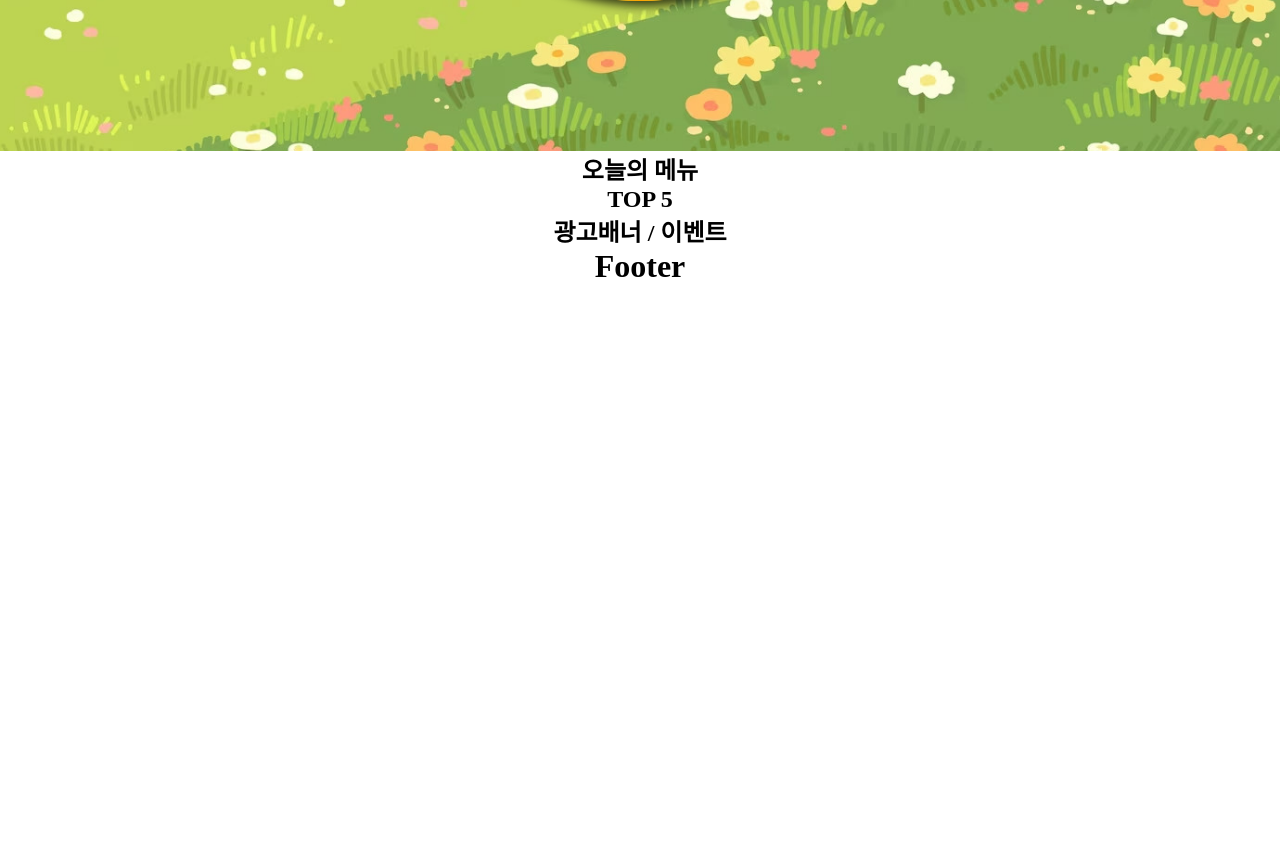
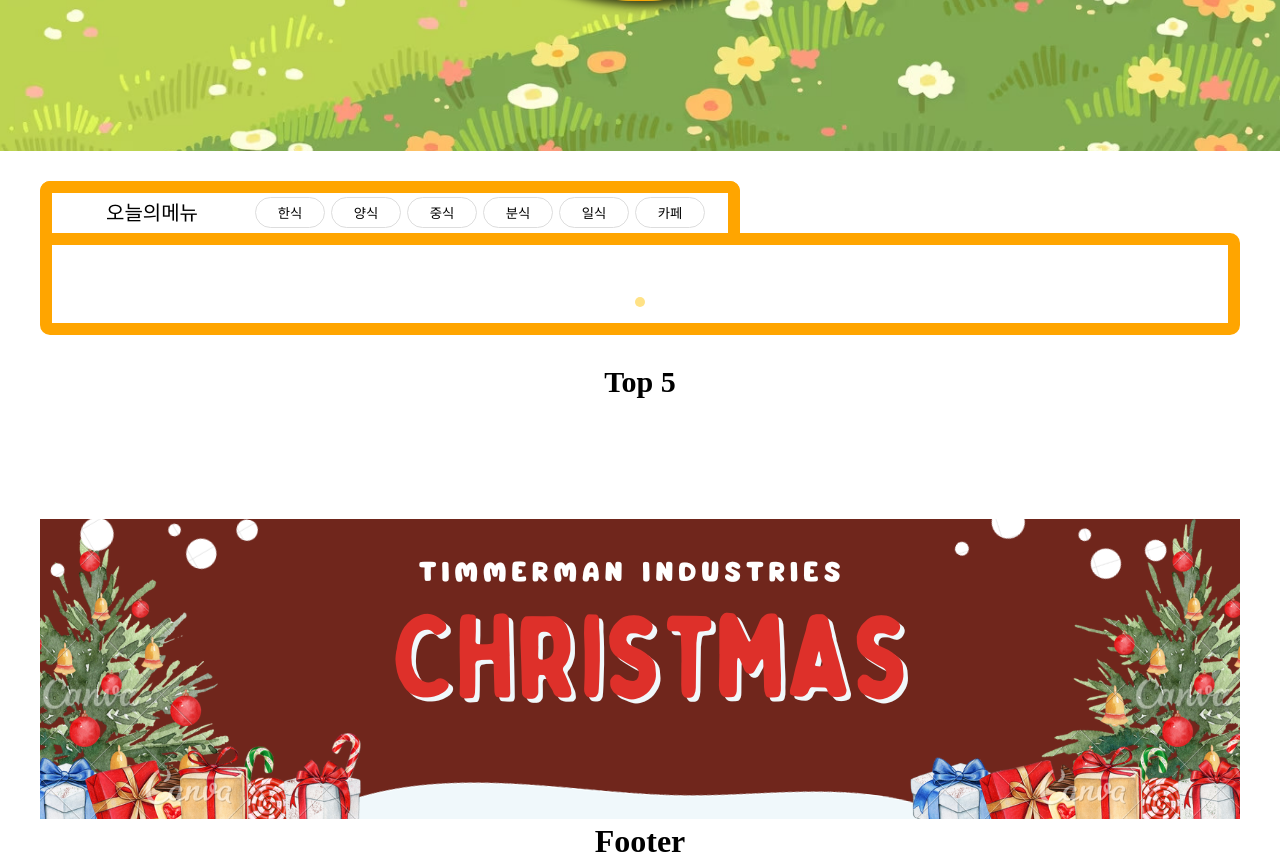
Before and after one commit to RANDOMBOBS/makgol, a Java web app: page / in a window 1280 px wide. Shown: the part 749-1609 px from the top of the page. Before the commit the page ends 1026 px from the top, so only its background shows below. Run offline with Spring Boot 4, a stand-in JSP engine, Linux system fonts and the light colour scheme; data that the repository does not hold is empty; some of the project's set-up classes (security, data sources, template engines, error pages and the like) are left out, and stand-ins take their place.

Commit message:
top menu

```diff
--- a/src/main/java/com/org/makgol/category/controller/CategoryListController.java
+++ b/src/main/java/com/org/makgol/category/controller/CategoryListController.java
@@ -29,8 +29,6 @@
 		model.addAttribute("category", category );
 		return nextPage;
 	}
-
-
 
 	@RequestMapping(value = "/categoryMain", method = { RequestMethod.GET, RequestMethod.POST })
 	public String categoryMain() {
--- a/src/main/java/com/org/makgol/category/dao/CategoryListDao.java
+++ b/src/main/java/com/org/makgol/category/dao/CategoryListDao.java
@@ -17,9 +17,6 @@
 
 	@Autowired
 	JdbcTemplate jdbcTemplate;
-
-
-
 
 	public List<CategoryListVo> selectCategory(String where) {
 		String sql = "SELECT menu FROM category_list " + where;
--- a/src/main/java/com/org/makgol/category/vo/CategoryListVo.java
+++ b/src/main/java/com/org/makgol/category/vo/CategoryListVo.java
@@ -6,8 +6,8 @@
 public class CategoryListVo {
 
     int id;
+    int store_id;
+    String menu_name;
     String category;
-    String menu;
-
 
 }
--- a/src/main/java/com/org/makgol/comment/vo/CommentVo.java
+++ b/src/main/java/com/org/makgol/comment/vo/CommentVo.java
@@ -6,22 +6,16 @@
 
 @Data
 public class CommentVo {
-	// ��� ��ȣ
 	int id;
 
-	// user ���̵�
 	int user_id;
 
-	// �Խñ� ��ȣ
 	int board_id;
 
-	// �ۼ� �ð�
 	String date;
 
-	// ��� ����
 	String content;
 
-	// ��� �ۼ��� �г���
 	String nickname;
 
 	String photo;
--- a/src/main/java/com/org/makgol/main/controller/MainController.java
+++ b/src/main/java/com/org/makgol/main/controller/MainController.java
@@ -26,6 +26,7 @@
 		return "main/main";
 	}
 
+
 	/**
 	 * 음식점의 모든 카테고리 가져오기
 	 * @param model : 돌림판 페이지로 카테고리 목록을 넘김
@@ -51,4 +52,24 @@
 		return "jsp/main/roulette_result";
 
 	}
+
+	// 오늘의 추천 메뉴
+	@RequestMapping(value = "/todayMenuList", method = { RequestMethod.GET, RequestMethod.POST })
+	public String todayMenuList(Model model) {
+		String nextPage = "jsp/main/todayMenu";
+		List<CategoryListVo> categoryVo = mainService.todayMenuList();
+		model.addAttribute("categoryVo",categoryVo);
+		return nextPage;
+	}
+
+	// Top5 메뉴
+	@RequestMapping(value = "/topMenuList", method = { RequestMethod.GET, RequestMethod.POST })
+	public String topMenuList(Model model) {
+		String nextPage = "jsp/main/topMenu";
+		List<CategoryListVo> categoryVo = mainService.topMenuList();
+		model.addAttribute("categoryVo", categoryVo);
+		return nextPage;
+	}
+
+
 }
--- /dev/null
+++ b/src/main/resources/static/css/slick.css
@@ -0,0 +1,104 @@
+/* Slider */
+.slick-slider {
+	position: relative;
+	display: block;
+	box-sizing: border-box;
+	-webkit-user-select: none;
+	-moz-user-select: none;
+	-ms-user-select: none;
+	user-select: none;
+	-webkit-touch-callout: none;
+	-khtml-user-select: none;
+	-ms-touch-action: pan-y;
+	touch-action: pan-y;
+	-webkit-tap-highlight-color: transparent;
+}
+
+.slick-list {
+	position: relative;
+	display: block;
+	overflow: hidden;
+	margin: 0;
+	padding: 0;
+}
+
+.slick-list:focus {
+	outline: none;
+}
+
+.slick-list.dragging {
+	cursor: pointer;
+	cursor: hand;
+}
+
+.slick-slider .slick-track, .slick-slider .slick-list {
+	-webkit-transform: translate3d(0, 0, 0);
+	-moz-transform: translate3d(0, 0, 0);
+	-ms-transform: translate3d(0, 0, 0);
+	-o-transform: translate3d(0, 0, 0);
+	transform: translate3d(0, 0, 0);
+}
+
+.slick-track {
+	position: relative;
+	top: 0;
+	left: 0;
+	display: block;
+	margin-left: auto;
+	margin-right: auto;
+}
+
+.slick-track:before, .slick-track:after {
+	display: table;
+	content: '';
+}
+
+.slick-track:after {
+	clear: both;
+}
+
+.slick-loading .slick-track {
+	visibility: hidden;
+}
+
+.slick-slide {
+	display: none;
+	float: left;
+	height: 100%;
+	min-height: 1px;
+}
+
+[dir='rtl'] .slick-slide {
+	float: right;
+}
+
+.slick-slide img {
+	display: block;
+}
+
+.slick-slide.slick-loading img {
+	display: none;
+}
+
+.slick-slide.dragging img {
+	pointer-events: none;
+}
+
+.slick-initialized .slick-slide {
+	display: flex;
+	justify-content: center;
+}
+
+.slick-loading .slick-slide {
+	visibility: hidden;
+}
+
+.slick-vertical .slick-slide {
+	display: block;
+	height: auto;
+	border: 1px solid transparent;
+}
+
+.slick-arrow.slick-hidden {
+	display: none;
+}
--- /dev/null
+++ b/src/main/resources/static/css/todaymenu.css
@@ -0,0 +1,159 @@
+ul, li {
+	list-style: none;
+}
+
+.todayBtn {
+	width: 70px;
+	border: 1px solid #ddd;
+	border-radius: 20px;
+	background-color: transparent;
+	padding: 5px;
+	margin: 3px;
+}
+
+.today_menu {
+	width: 1200px;
+	margin: 30px auto;
+}
+
+.todaymenu_main_ul {
+	font-family: "Noto Sans KR", sans-serif;
+	border-radius: 10px 10px 0 0;
+	border: 12px solid #ffa500;
+	border-bottom: none;
+	display: flex;
+	justify-content: space-between;
+	line-height: 40px;
+	width: 700px;
+	padding-right: 20px;
+}
+
+.todaymenu_list {
+	display: flex;
+	position: relative;
+}
+
+.slick-initialized .slick-slide{
+	display:flax;
+	justify-content:center;
+}
+
+.fa-circle-arrow-right {
+	position: absolute;
+	top: 45%;
+	right: 0.5%;
+	font-size: 40px;
+	color: #ffa500;
+}
+
+
+.fa-circle-arrow-left {
+	position: absolute;
+	top: 45%;
+	left: 0.8%;
+	font-size: 40px;
+	color: #ffa500;
+}
+
+.slick-slider{
+	text-align:center;
+}
+
+.custom-dots {
+	display: inline-block;
+	vertical-align: middle;
+	margin: 10px 0;
+	padding: 0;
+}
+
+.custom-dots li {
+	list-style: none;
+	cursor: pointer;
+	display: inline-block;
+	margin: 0 6px;
+	padding: 0;
+}
+
+.custom-dots li button {
+	border: none;
+	background: #d1d1d1;
+	color: transparent;
+	cursor: pointer;
+	display: block;
+	height: 10px;
+	width: 10px;
+	border-radius: 100%;
+	padding: 0;
+}
+
+.custom-dots li.slick-active button {
+  background-color: #ffe286;
+}
+
+.todaymenu_list_div {
+	width: 1200px;
+	border: 12px solid #ffa500;
+	border-radius: 0 10px 10px 10px;
+}
+
+.todaymenu_list_ul {
+	display: flex;
+	justify-content: space-between;
+	flex-wrap: wrap;
+	padding: 40px 50px 0px 50px;
+	overflow: hidden;
+	position: relative;
+}
+
+.todaymenu_list_ul .todaymenu_list {
+	font-family: "Noto Sans KR", sans-serif;
+	height: 260px;
+	line-height: 260px;
+	border-radius: 10px;
+	position: relative;
+	overflow: hidden;
+	justify-content: center;
+	border: 2px solid #ffe286;
+	margin:0px 5px;
+}
+
+.todaymenu_list_ul li img {
+	width: 100%;
+	height: 260px;
+	object-fit: cover;
+	border-radius: 7px;
+	filter: brightness(60%);
+}
+
+.todaymenu_list_ul li:hover img {
+	transition: all 0.6s;
+	transform: scale(1.2);
+}
+
+.today {
+	width: 400px;
+	text-align: center;
+	font-size: 20px;
+}
+
+.todaymenu_list_ul li:hover .today_menu_gogo {
+	transition: all 0.6s;
+	opacity: 1;
+	transform: translateY(-30px);
+}
+
+.today_menu_name {
+	color: #fff;
+	z-index: 9999;
+	font-size: 25px;
+	position:absolute;
+}
+
+.today_menu_gogo {
+	position: absolute;
+	top: 50%;
+	opacity: 0;
+	color: #fff;
+	z-index: 999;
+	font-size: 16px;
+}
--- /dev/null
+++ b/src/main/resources/static/css/topmenu.css
@@ -0,0 +1,131 @@
+* {
+	margin: 0;
+	padding: 0;
+}
+
+ul, li {
+	list-style: none;
+}
+
+.top_menu {
+	width: 1200px;
+	margin: 30px auto;
+}
+
+.topmenu_main_div {
+	margin: 30px 0px;
+}
+
+.topmenu_main_div span {
+	text-align:center;
+	font-size:30px;
+	font-weight:bold;
+	display:block;
+}
+
+
+.topmenu_list {
+	display: flex;
+}
+
+.topmenu_list_ul li img {
+	width: 100%;
+	height: 300px;
+	object-fit: cover;
+	border-radius: 7px;
+	filter: brightness(60%);
+}
+
+.topmenu_list_div {
+	width: 1200px;
+	padding: 30px;
+}
+
+.topmenu_list_ul .topmenu_list{
+    opacity:0.7;
+    transform:scale(0.9);
+}
+
+.topmenu_list_ul .slick-center{
+    opacity:1;
+    transform:scale(1.08);
+    //
+}
+
+.topmenu_list_ul .topmenu_list {
+	font-family: "Noto Sans KR", sans-serif;
+	height: 300px;
+	line-height: 300px;
+	border-radius: 10px;
+	position: relative;
+	overflow: hidden;
+	margin:0px 20px;
+	box-shadow: 1px 1px 8px 1px rgba(0, 0, 0, 0.3);
+}
+
+.fa-chevron-right {
+	position: absolute;
+	z-index:999;
+	bottom: 35%;
+	right: 31%;
+	font-size: 40px;
+	color: #ffa500;
+	background-color:white;
+	width: 70px;
+	height: 70px;
+	border-radius:50px;
+	box-shadow: 1px 1px 8px 1px rgba(0, 0, 0, 0.3);
+}
+
+.fa-chevron-right:before{
+	display:flex;
+	justify-content: center;
+	line-height: 70px;
+}
+
+.fa-chevron-left {
+	position: absolute;
+	z-index:999;
+	bottom: 35%;
+	left: 31%;
+	font-size: 40px;
+	color: #ffa500;
+	background-color:white;
+	width: 70px;
+	height: 70px;
+	border-radius:50px;
+	box-shadow: 1px 1px 8px 1px rgba(0, 0, 0, 0.3);
+}
+
+.fa-chevron-left:before{
+	display:flex;
+	justify-content: center;
+	line-height: 70px;
+}
+
+.top_menu_name {
+	color: #fff;
+	z-index: 9999;
+	font-size: 25px;
+	position:absolute;
+}
+
+.topmenu_list_ul li:hover img {
+	transition: all 0.6s;
+	transform: scale(1.2);
+}
+
+.topmenu_list_ul li:hover .top_menu_gogo {
+	transition: all 0.6s;
+	opacity: 1;
+	transform: translateY(-30px);
+}
+
+.top_menu_gogo {
+	position: absolute;
+	top: 50%;
+	opacity: 0;
+	color: #fff;
+	z-index: 999;
+	font-size: 16px;
+}
--- a/src/main/webapp/WEB-INF/views/home.jsp
+++ b/src/main/webapp/WEB-INF/views/home.jsp
@@ -5,22 +5,31 @@
 <html>
 <head>
 <meta charset="UTF-8" />
+
+<link href="<c:url value='/resources/static/css/main.css' />" rel="stylesheet"
+	type="text/css" />
+<link href="<c:url value='/resources/static/css/header.css' />" rel="stylesheet"
+	type="text/css" />
+<link href="<c:url value='/resources/static/css/todaymenu.css' />" rel="stylesheet"
+    type="text/css" />
+<link href="<c:url value='/resources/static/css/topmenu.css' />" rel="stylesheet"
+    type="text/css" />
+    <link href="<c:url value='/resources/static/css/slick.css' />" rel="stylesheet"
+        type="text/css" />
 <script
 	src="https://cdnjs.cloudflare.com/ajax/libs/jquery/1.12.4/jquery.min.js"
 	integrity="sha512-jGsMH83oKe9asCpkOVkBnUrDDTp8wl+adkB2D+//JtlxO4SrLoJdhbOysIFQJloQFD+C4Fl1rMsQZF76JjV0eQ=="
 	crossorigin="anonymous" referrerpolicy="no-referrer"></script>
 <link rel="stylesheet"
-	href="https://cdnjs.cloudflare.com/ajax/libs/font-awesome/6.4.0/css/all.min.css"
-	integrity="sha512-iecdLmaskl7CVkqkXNQ/ZH/XLlvWZOJyj7Yy7tcenmpD1ypASozpmT/E0iPtmFIB46ZmdtAc9eNBvH0H/ZpiBw=="
+	href="https://cdnjs.cloudflare.com/ajax/libs/font-awesome/6.4.2/css/all.min.css"
+	integrity="sha512-z3gLpd7yknf1YoNbCzqRKc4qyor8gaKU1qmn+CShxbuBusANI9QpRohGBreCFkKxLhei6S9CQXFEbbKuqLg0DA=="
 	crossorigin="anonymous" referrerpolicy="no-referrer" />
 
 
 <title>막내야 골라봐 | 메인 (MAIN)</title>
 
-<link href="<c:url value='/resources/static/css/main.css' />" rel="stylesheet"
-	type="text/css" />
-<link href="<c:url value='/resources/static/css/header.css' />" rel="stylesheet"
-	type="text/css" />
+
+
 
 </head>
 <body>
@@ -35,17 +44,46 @@
 			</div>
 		</article>
 
-		<div id="todaymenu">
-			<h1>오늘의 메뉴</h1>
-		</div>
+		<div id="article2">
+        			<div class="today_menu">
+        				<div class="todaymenu_main_div">
+        					<ul class="todaymenu_main_ul">
+        						<li class="today">오늘의메뉴</li>
+        						<li><button class="todayBtn" type="button"
+        								onclick="korToday()">한식</button></li>
+        						<li><button class="todayBtn" type="button"
+        								onclick="westToday()">양식</button></li>
+        						<li><button class="todayBtn" type="button"
+        								onclick="chiToday()">중식</button></li>
+        						<li><button class="todayBtn" type="button"
+        								onclick="snackToday()">분식</button></li>
+        						<li><button class="todayBtn" type="button"
+        								onclick="jpnToday()">일식</button></li>
+        						<li><button class="todayBtn" type="button"
+        								onclick="cafeToday()">카페</button></li>
+        					</ul>
+        				</div>
+        				<div class="todaymenu_list">
+        					<div class="todaymenu_list_div"></div>
+        				</div>
+        			</div>
+        		</div>
 
-		<div id="top">
-			<h1>TOP 5</h1>
-		</div>
+        		<div id="article3">
+        			<div class="top_menu">
+        				<div class="topmenu_main_div">
+        				<span>Top 5</span>
+        				</div>
+        				<div class="topmenu_list">
+        				<div class="topmenu_list_div">
+        				</div>
+        				</div>
+        			</div>
+        		</div>
 
-		<div id="event">
-			<h1>광고배너 / 이벤트</h1>
-		</div>
+        		<div id="event">
+        			<div><img src="<c:url value='/resources/static/image/Christmas.png' />"></div>
+        		</div>
 
 
 	</section>
@@ -53,8 +91,10 @@
 		<h1>Footer</h1>
 	</footer>
 
+
 	<jsp:include page="script/jsp/main.jsp"></jsp:include>
 
+    <script type="text/javascript" src="//cdn.jsdelivr.net/npm/slick-carousel@1.8.1/slick/slick.min.js"></script>
 
 	<script>
 		$.noConflict();
@@ -74,6 +114,46 @@
 		}
 
 		getAllcategory();
+
+		todayMenuList();
+
+		topMenuList();
+
+    function slickTodaySlider() {
+          jQ(".todaymenu_list_ul").slick({
+            slidesToShow: 5,
+            slidesToScroll: 5,
+            dotsClass: "custom-dots",
+            dots: true,
+            autoplay: true,
+            speed: 2000,
+            prevArrow:
+              "<i class='fa-solid fa-circle-arrow-left'></i>",
+            nextArrow:
+              "<i class='fa-solid fa-circle-arrow-right'></i>",
+          });
+        }
+
+        function slickTopSlider() {
+          jQ(".topmenu_list_ul").slick({
+          prevArrow: "<i class='fa-solid fa-chevron-left'></i>",
+          nextArrow: "<i class='fa-solid fa-chevron-right'></i>",
+            adaptiveHeight: true,
+                centerMode: true,
+                centerPadding: '380px',
+            }).on('beforeChange', function (event, slick, currentSlide, nextSlide) {
+                if (currentSlide !== nextSlide) {
+                    jQ('.slick-center + .slick-cloned').each(function (index, node) {
+                        var $node = jQ(node);
+
+                        setTimeout(function () {
+                            $node.addClass('slick-current');
+                            $node.addClass('slick-center');
+                        });
+                    });
+                }
+            });
+        }
 	</script>
 </body>
 </html>
--- /dev/null
+++ b/src/main/webapp/WEB-INF/views/jsp/main/todayMenu.jsp
@@ -0,0 +1,14 @@
+<%@ page language="java" contentType="text/html; charset=UTF-8"
+	pageEncoding="UTF-8"%>
+<%@ taglib prefix="c" uri="http://java.sun.com/jsp/jstl/core"%>
+
+
+<ul class="todaymenu_list_ul">
+  <c:forEach var="item" items="${categoryVo}" begin="0" end="24">
+      <li class="todaymenu_list">
+        <img class="today_img" src="<c:url value='/resources/static/image/김치찌개.jpg' />">
+        <span class="today_menu_name">${item.menu_name}</span>
+        <span class="today_menu_gogo">근처식당 찾아보기 >></span>
+      </li>
+  </c:forEach>
+</ul>
--- /dev/null
+++ b/src/main/webapp/WEB-INF/views/jsp/main/topMenu.jsp
@@ -0,0 +1,14 @@
+<%@ page language="java" contentType="text/html; charset=UTF-8"
+    pageEncoding="UTF-8"%>
+<%@ taglib prefix="c" uri="http://java.sun.com/jsp/jstl/core"%>
+
+
+<ul class="topmenu_list_ul">
+	<c:forEach var="item" items="${categoryVo}" begin="0" end="4">
+		<li class="topmenu_list">
+		<img class="top_img" src="<c:url value='/resources/static/image/김치찌개.jpg' />">
+		<span class="top_menu_name">${item.menu_name}</span>
+		<span class="top_menu_gogo">근처식당 찾아보기 >></span>
+		</li>
+	</c:forEach>
+</ul>
--- a/src/main/webapp/WEB-INF/views/script/jsp/main.jsp
+++ b/src/main/webapp/WEB-INF/views/script/jsp/main.jsp
@@ -85,4 +85,37 @@
 		}, 4500); 	}
 
 	btn.addEventListener("click", handleButtonClick);
+
+	   function todayMenuList() {
+        		jQ.ajax({
+        			url : "/main/todayMenuList",
+        			type : "GET",
+        			dataType : "html",
+        			success : function(rdata) {
+        				jQ(".todaymenu_list_div").html(rdata);
+        				slickTodaySlider()
+        			},
+        			error : function(error) {
+        				alert('today 오류');
+        			}
+        		});
+        	}
+
+	function topMenuList() {
+    		jQ.ajax({
+    			url : "/main/topMenuList",
+    			type : "GET",
+    			dataType : "html",
+    			success : function(rdata) {
+    				jQ(".topmenu_list_div").html(rdata);
+    				slickTopSlider()
+    			},
+    			error : function(error) {
+    				alert('TOP 오류');
+    			}
+    		});
+    	}
+
+
+
 </script>
```
Also changed, not shown: src/main/java/com/org/makgol/main/dao/MainDao.java (+40 -0 lines), src/main/java/com/org/makgol/main/service/MainService.java (+8 -0 lines), src/main/webapp/WEB-INF/views/jsp/today/todayMenu.jsp (deleted, +0 -35 lines), src/main/resources/static/image/Christmas.png (added), src/main/resources/static/image/error.gif (added), src/main/resources/static/image/ok.gif (added).
